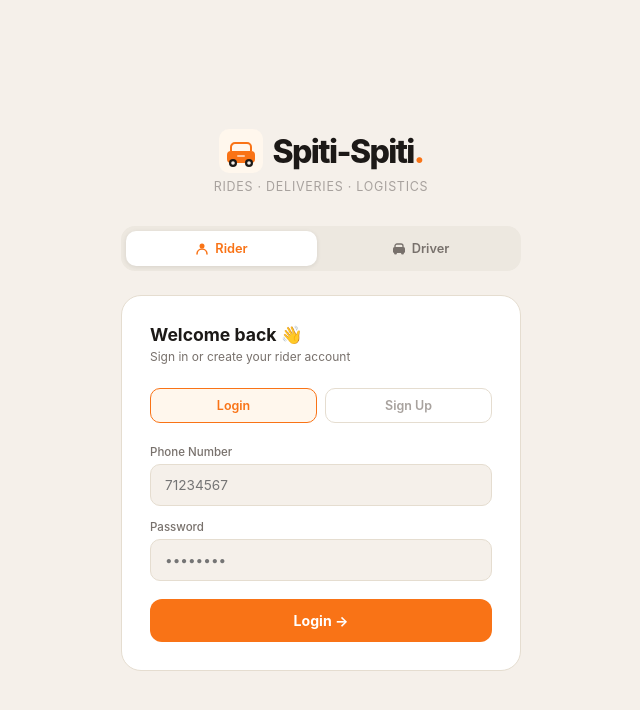
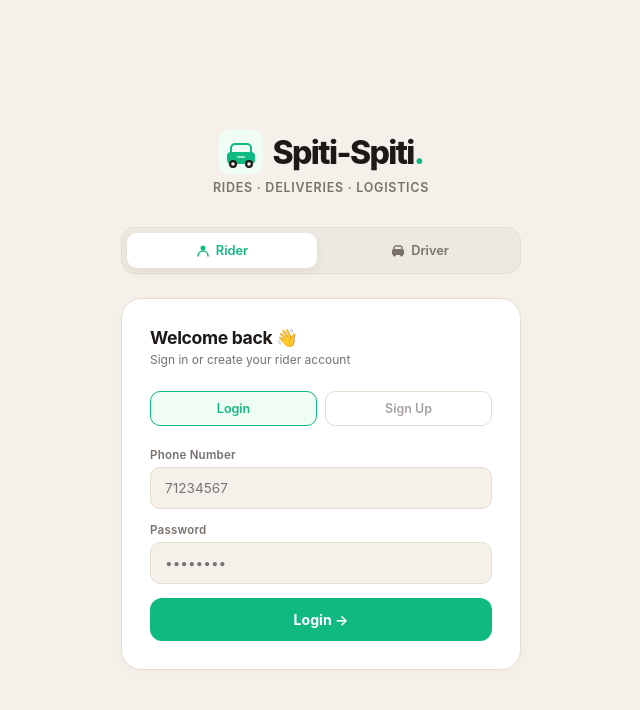
Before and after one commit to macholakhumo-create/spiti-spiti, a website: page login.html in a window 1280 px wide. Shown: the whole page, without its empty margins (319-959 px from the left). Drawn offline with Linux system fonts and the light colour scheme.

Commit message:
Update login.html

```diff
--- a/login.html
+++ b/login.html
@@ -6,7 +6,7 @@
   <meta name="mobile-web-app-capable" content="yes">
   <meta name="apple-mobile-web-app-capable" content="yes">
   <meta name="apple-mobile-web-app-status-bar-style" content="default">
-  <title>Spiti-Spiti</title>
+  <title>Spiti-Spiti — Portal Login</title>
   <style>
     * { margin: 0; padding: 0; box-sizing: border-box; }
     body {
@@ -26,40 +26,39 @@
 
     .logo-wrap { display: flex; align-items: center; gap: 10px; margin-bottom: 6px; }
     .logo { font-size: 2rem; font-weight: 800; letter-spacing: -0.05em; color: #1C1917; }
-    .logo span { color: #F97316; }
-    .tagline { font-size: 0.78rem; color: #A8A29E; margin-bottom: 32px; letter-spacing: 0.06em; text-align: center; }
+    .logo span { color: #10B981; }
+    .tagline { font-size: 0.78rem; color: #78716C; margin-bottom: 32px; letter-spacing: 0.06em; text-align: center; font-weight: 600; }
 
-    .role-select { display: flex; gap: 8px; margin-bottom: 24px; background: #EDE8E0; border-radius: 14px; padding: 5px; width: 100%; max-width: 400px; }
+    .role-select { display: flex; gap: 8px; margin-bottom: 24px; background: #EDE8E0; border-radius: 14px; padding: 5px; width: 100%; max-width: 400px; border: 1px solid #E5DDD0; }
     .role-btn { flex: 1; padding: 10px; border: none; border-radius: 10px; font-family: inherit; font-size: 0.8rem; font-weight: 600; cursor: pointer; background: transparent; color: #78716C; transition: all 0.2s; display: flex; align-items: center; justify-content: center; gap: 6px; }
-    .role-btn.active { background: #fff; color: #1C1917; box-shadow: 0 1px 4px rgba(28,25,23,0.1); }
-    .role-btn.active.rider { color: #F97316; }
-    .role-btn.active.driver { color: #F97316; }
+    .role-btn.active { background: #fff; color: #1C1917; box-shadow: 0 4px 12px rgba(28,25,23,0.05); }
+    .role-btn.active.rider { color: #10B981; }
+    .role-btn.active.driver { color: #10B981; }
 
-    .card { background: #fff; border: 1px solid #E5DDD0; border-radius: 20px; padding: 28px; width: 100%; max-width: 400px; }
-    .card-title { font-size: 1.1rem; font-weight: 700; margin-bottom: 4px; color: #1C1917; }
+    .card { background: #fff; border: 1px solid #E5DDD0; border-radius: 20px; padding: 28px; width: 100%; max-width: 400px; box-shadow: 0 4px 20px rgba(28,25,23,0.02); }
+    .card-title { font-size: 1.1rem; font-weight: 700; margin-bottom: 4px; color: #1C1917; letter-spacing: -0.02em; }
     .card-sub { font-size: 0.75rem; color: #78716C; margin-bottom: 24px; }
 
     .tabs { display: flex; gap: 8px; margin-bottom: 22px; }
-    .tab { flex: 1; padding: 9px; border: 1px solid #E5DDD0; border-radius: 10px; font-family: inherit; font-size: 0.78rem; font-weight: 600; cursor: pointer; background: transparent; color: #A8A29E; transition: all 0.2s; }
-    .tab.active { border-color: #F97316; color: #F97316; background: #FFF7ED; }
+    .tab { flex: 1; padding: 9px; border: 1px solid #E5DDD0; border-radius: 10px; font-family: inherit; font-size: 0.78rem; font-weight: 600; cursor: pointer; background: transparent; color: #A8A29E; transition: all 0.2s; text-align: center; }
+    .tab.active { border-color: #10B981; color: #10B981; background: #F0FDF4; }
 
     .field { margin-bottom: 14px; }
-    .field label { display: block; font-size: 0.72rem; color: #78716C; margin-bottom: 5px; font-weight: 500; }
-    .field input { width: 100%; background: #F5F0EA; border: 1px solid #E5DDD0; border-radius: 10px; padding: 12px 14px; color: #1C1917; font-family: inherit; font-size: 0.85rem; outline: none; transition: border-color 0.2s; }
-    .field input:focus { border-color: #F97316; background: #fff; }
+    .field label { display: block; font-size: 0.72rem; color: #78716C; margin-bottom: 5px; font-weight: 600; letter-spacing: 0.02em; }
+    .field input { width: 100%; background: #F5F0EA; border: 1px solid #E5DDD0; border-radius: 10px; padding: 12px 14px; color: #1C1917; font-family: inherit; font-size: 0.85rem; outline: none; transition: all 0.2s; }
+    .field input:focus { border-color: #10B981; background: #fff; box-shadow: 0 0 0 3px rgba(16,185,129,0.08); }
 
-    .btn { width: 100%; padding: 13px; border: none; border-radius: 12px; font-family: inherit; font-size: 0.88rem; font-weight: 700; cursor: pointer; transition: all 0.2s; margin-top: 4px; }
-    .btn:hover { opacity: 0.88; transform: translateY(-1px); }
-    .btn-orange { background: #F97316; color: #fff; }
-    .btn-dark { background: #1C1917; color: #fff; }
+    .btn { width: 100%; padding: 13px; border: none; border-radius: 12px; font-family: inherit; font-size: 0.88rem; font-weight: 700; cursor: pointer; transition: all 0.2s; margin-top: 4px; display: flex; align-items: center; justify-content: center; gap: 4px; }
+    .btn:hover { opacity: 0.9; transform: translateY(-1px); }
+    .btn-brand { background: #10B981; color: #fff; }
 
-    .pending-box { background: #FFF7ED; border: 1px solid #FED7AA; border-radius: 12px; padding: 14px 16px; margin-top: 14px; }
+    .pending-box { background: #F0FDF4; border: 1px solid #BBF7D0; border-radius: 12px; padding: 14px 16px; margin-top: 14px; }
     .pending-icon { font-size: 1.5rem; margin-bottom: 6px; }
-    .pending-title { font-size: 0.85rem; font-weight: 600; color: #EA580C; margin-bottom: 4px; }
+    .pending-title { font-size: 0.85rem; font-weight: 600; color: #16A34A; margin-bottom: 4px; }
     .pending-sub { font-size: 0.73rem; color: #78716C; line-height: 1.5; }
 
-    .error-box { background: #fee2e2; border: 1px solid #FCA5A5; border-radius: 10px; padding: 10px 14px; font-size: 0.78rem; color: #dc2626; margin-bottom: 14px; display: none; }
-    .success-box { background: #dcfce7; border: 1px solid #86efac; border-radius: 10px; padding: 10px 14px; font-size: 0.78rem; color: #16a34a; margin-bottom: 14px; display: none; }
+    .error-box { background: #FEE2E2; border: 1px solid #FCA5A5; border-radius: 10px; padding: 10px 14px; font-size: 0.78rem; color: #DC2626; margin-bottom: 14px; display: none; font-weight: 500; }
+    .success-box { background: #DCFCE7; border: 1px solid #86EFAC; border-radius: 10px; padding: 10px 14px; font-size: 0.78rem; color: #16A34A; margin-bottom: 14px; display: none; font-weight: 500; }
 
     .form-section { display: none; }
     .form-section.visible { display: block; }
@@ -70,9 +69,9 @@
 
 <div class="logo-wrap">
   <svg width="44" height="44" viewBox="0 0 44 44" xmlns="http://www.w3.org/2000/svg">
-    <rect width="44" height="44" rx="10" fill="#FFF7ED"/>
-    <rect x="8" y="22" width="28" height="12" rx="4" fill="#F97316"/>
-    <path d="M12 22V18C12 15.8 13.8 14 16 14H28C30.2 14 32 15.8 32 18V22" stroke="#F97316" stroke-width="2" fill="none"/>
+    <rect width="44" height="44" rx="10" fill="#F0FDF4"/>
+    <rect x="8" y="22" width="28" height="12" rx="4" fill="#10B981"/>
+    <path d="M12 22V18C12 15.8 13.8 14 16 14H28C30.2 14 32 15.8 32 18V22" stroke="#10B981" stroke-width="2" fill="none"/>
     <circle cx="14" cy="34" r="4" fill="#1C1917"/>
     <circle cx="30" cy="34" r="4" fill="#1C1917"/>
     <circle cx="14" cy="34" r="1.8" fill="#F5F0EA"/>
@@ -96,7 +95,6 @@
 
 <div class="card">
 
-  <!-- RIDER -->
   <div class="form-section visible" id="section-rider">
     <div class="card-title">Welcome back 👋</div>
     <div class="card-sub">Sign in or create your rider account</div>
@@ -109,18 +107,17 @@
     <div id="rider-login-form">
       <div class="field"><label>Phone Number</label><input type="tel" id="rl-phone" placeholder="71234567"/></div>
       <div class="field"><label>Password</label><input type="password" id="rl-pass" placeholder="••••••••"/></div>
-      <button class="btn btn-orange" onclick="riderLogin()">Login →</button>
+      <button class="btn btn-brand" onclick="riderLogin()">Login →</button>
     </div>
     <div id="rider-signup-form" style="display:none">
       <div class="field"><label>Full Name</label><input type="text" id="rs-name" placeholder="John Doe"/></div>
       <div class="field"><label>Phone Number</label><input type="tel" id="rs-phone" placeholder="71234567"/></div>
       <div class="field"><label>ID Number</label><input type="text" id="rs-id" placeholder="123456789"/><div class="hint">Your national ID number</div></div>
       <div class="field"><label>Password</label><input type="password" id="rs-pass" placeholder="Min 6 characters"/></div>
-      <button class="btn btn-orange" onclick="riderSignup()">Create Account →</button>
+      <button class="btn btn-brand" onclick="riderSignup()">Create Account →</button>
     </div>
   </div>
 
-  <!-- DRIVER -->
   <div class="form-section" id="section-driver">
     <div class="card-title">Driver Portal 🚗</div>
     <div class="card-sub">Sign in or register as a driver</div>
@@ -133,7 +130,7 @@
     <div id="driver-login-form">
       <div class="field"><label>Phone Number</label><input type="tel" id="dl-phone" placeholder="71234567"/></div>
       <div class="field"><label>Password</label><input type="password" id="dl-pass" placeholder="••••••••"/></div>
-      <button class="btn btn-dark" onclick="driverLogin()">Login →</button>
+      <button class="btn btn-brand" onclick="driverLogin()">Login →</button>
     </div>
     <div id="driver-signup-form" style="display:none">
       <div class="field"><label>Full Name</label><input type="text" id="ds-name" placeholder="John Doe"/></div>
@@ -141,7 +138,7 @@
       <div class="field"><label>ID Number</label><input type="text" id="ds-id" placeholder="123456789"/><div class="hint">Your national ID number</div></div>
       <div class="field"><label>Driver's License Number</label><input type="text" id="ds-license" placeholder="e.g. DL-12345"/><div class="hint">Must match your official license</div></div>
       <div class="field"><label>Password</label><input type="password" id="ds-pass" placeholder="Min 6 characters"/></div>
-      <button class="btn btn-dark" onclick="driverSignup()">Register as Driver →</button>
+      <button class="btn btn-brand" onclick="driverSignup()">Register as Driver →</button>
       <div class="pending-box" id="pending-box" style="display:none">
         <div class="pending-icon">⏳</div>
         <div class="pending-title">Application Submitted!</div>
@@ -159,10 +156,11 @@
   const rider = localStorage.getItem("spiti_rider");
   const driver = localStorage.getItem("spiti_driver");
   const admin = localStorage.getItem("spiti_admin");
+  document.body.classList.add("ready");
   if (rider) { window.location.href = "rider.html"; }
   else if (driver) { window.location.href = "driver.html"; }
   else if (admin) { window.location.href = "admin.html"; }
-  else { document.body.classList.add("ready"); }
+
 
   function setRole(role) {
     currentRole = role;
```
